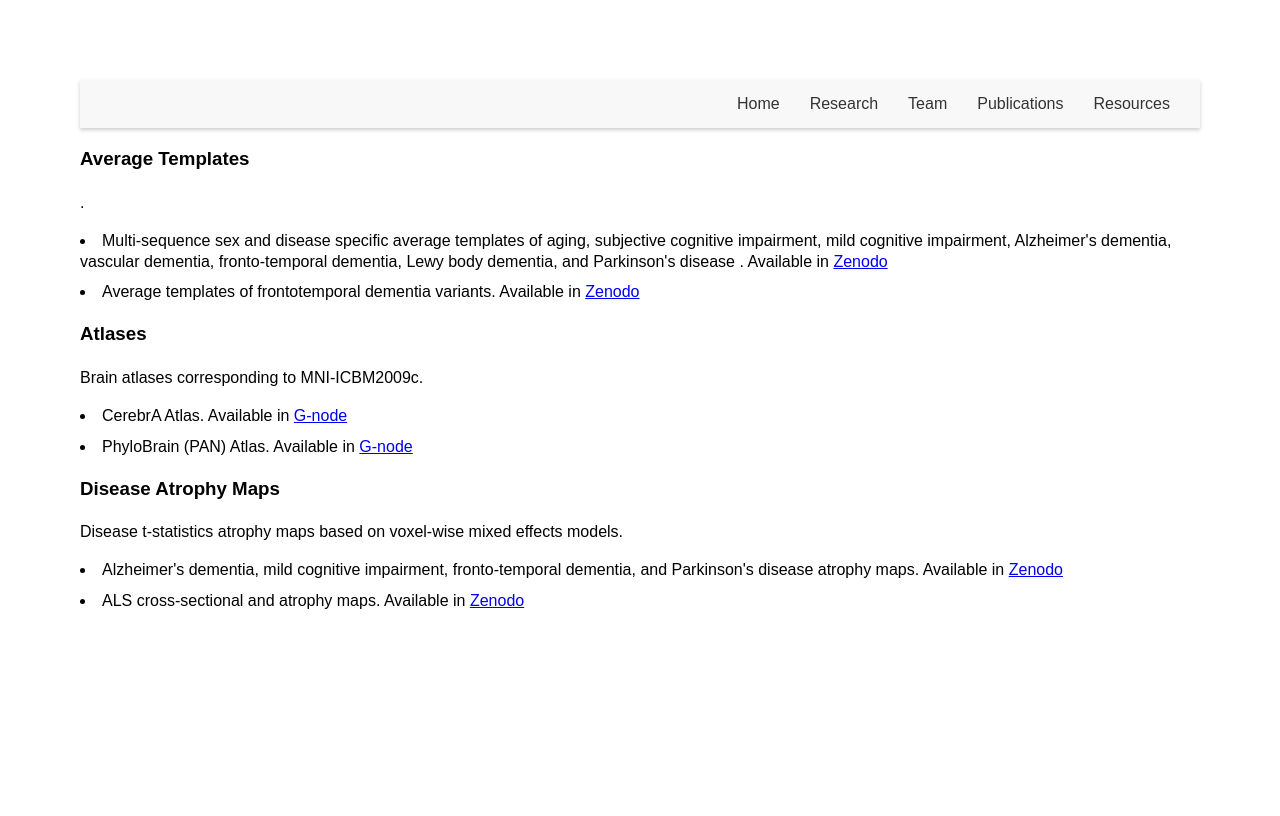
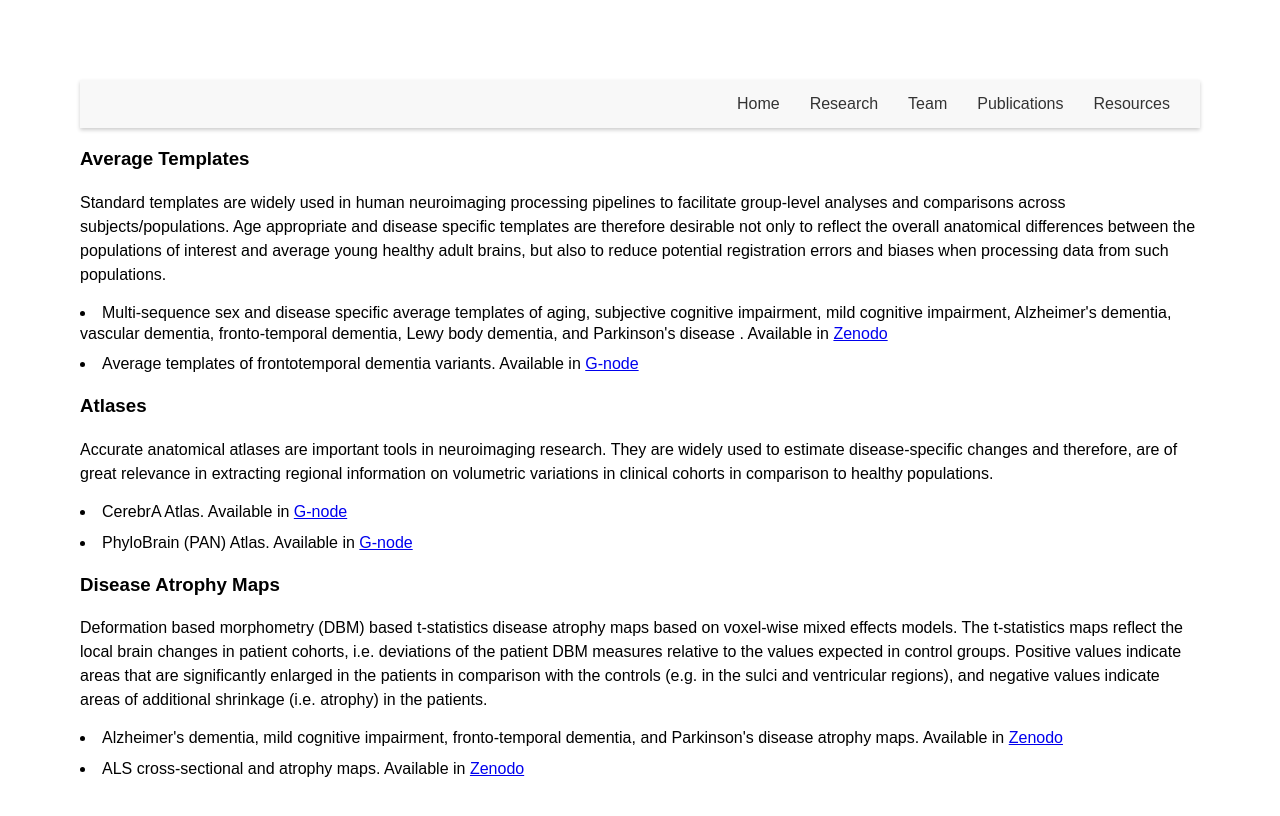
Before and after one commit to VANDAlab/VANDAlab.github.io, a Jekyll site: the page resources.html, which Jekyll copies as it is, in a window 1280 px wide. Shown: the top 816 px of the page. Built offline with Jekyll 4.4.1, drawn with Linux system fonts in a browser that asks for light colours.

Commit message:
Update resources.html

```diff
--- a/resources.html
+++ b/resources.html
@@ -20,15 +20,23 @@
 <header>
 
   <h3>Average Templates</h3>
-  <p> .</p>
+  <p> Standard templates are widely used in human neuroimaging processing pipelines to facilitate group-level analyses and comparisons
+    across subjects/populations. Age appropriate and disease specific templates are therefore desirable not only to reflect the overall
+    anatomical differences between the populations of interest and average young healthy adult brains, but also to reduce potential
+    registration errors and biases when processing data from such populations.</p>
   <li> Multi-sequence sex and disease specific average templates of aging, subjective cognitive impairment, mild cognitive impairment, Alzheimer's dementia, vascular dementia, fronto-temporal dementia, Lewy body dementia, and Parkinson's disease . Available in <a href="https://zenodo.org/record/5018356#.ZCC2YvbMK5c">Zenodo</a> </li>
-  <li> Average templates of frontotemporal dementia variants. Available in <a href="https://zenodo.org/record/5018356#.ZCC2YvbMK5c">Zenodo</a> </li>
+  <li> Average templates of frontotemporal dementia variants. Available in <a href="https://gin.g-node.org/anamanera/MNI-FTD_Templates.git">G-node</a> </li>
   <h3>Atlases</h3>
-  <p> Brain atlases corresponding to MNI-ICBM2009c.</p>
+  <p> Accurate anatomical atlases are important tools in neuroimaging research.
+    They are widely used to estimate disease-specific changes and therefore, are of great relevance in extracting regional information
+    on volumetric variations in clinical cohorts in comparison to healthy populations.</p>
   <li> CerebrA Atlas. Available in <a href="https://doi.gin.g-node.org/10.12751/g-node.be5e62/">G-node</a> </li>
   <li> PhyloBrain (PAN) Atlas. Available in <a href="https://doi.gin.g-node.org/10.12751/g-node.be5e62/">G-node</a> </li>
   <h3>Disease Atrophy Maps</h3>
-  <p> Disease t-statistics atrophy maps based on voxel-wise mixed effects models.</p>
+  <p> Deformation based morphometry (DBM) based t-statistics disease atrophy maps based on voxel-wise mixed effects models. The t-statistics maps reflect the
+    local brain changes in patient cohorts, i.e. deviations of the patient DBM measures relative to the values expected in control groups.
+    Positive values indicate areas that are significantly enlarged in the patients in comparison with the controls
+    (e.g. in the sulci and ventricular regions), and negative values indicate areas of additional shrinkage (i.e. atrophy) in the patients.</p>
   <li> Alzheimer's dementia, mild cognitive impairment, fronto-temporal dementia, and Parkinson's disease atrophy maps. Available in <a href="https://zenodo.org/record/7392655#.ZCC3U_bMK5c">Zenodo</a> </li>
   <li> ALS cross-sectional and atrophy maps. Available in <a href="https://zenodo.org/record/7392621#.ZCC3kPbMK5c">Zenodo</a> </li>
 </header>
```
